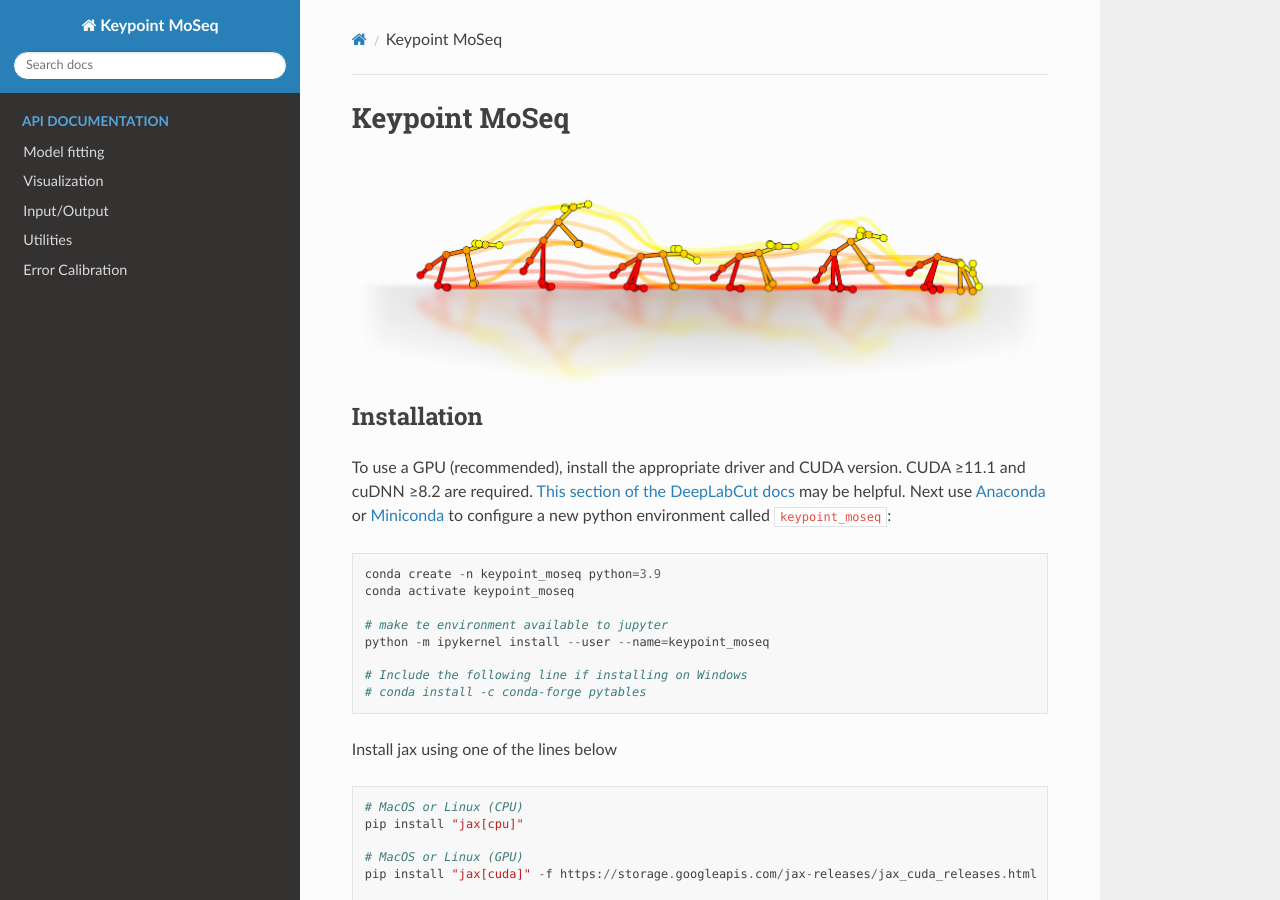
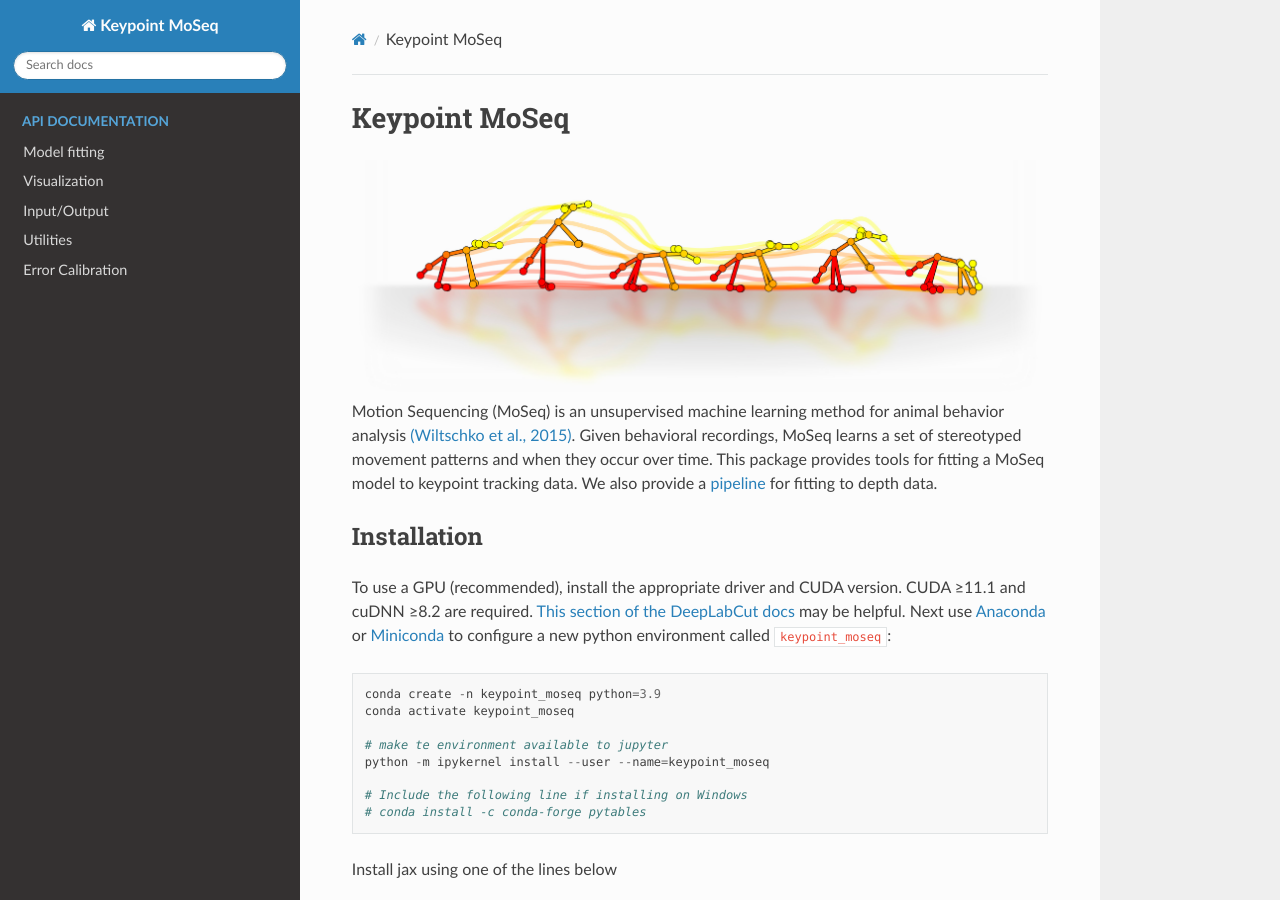
Before and after one commit to dattalab/keypoint-moseq, a Sphinx documentation site: the page built from docs/source/index.rst, in a window 1280 px wide and 900 px high. Built offline with Sphinx 7.4.7 and the Read the Docs theme 2.0.0, drawn with Linux system fonts in a browser that asks for light colours; pages that are not in the unit, such as notebooks, are missing from menus.

Commit message:
updated docs

```diff
--- a/docs/source/index.rst
+++ b/docs/source/index.rst
@@ -3,6 +3,8 @@ Keypoint MoSeq
 
 .. image:: logo.jpg
    :align: center
+
+Motion Sequencing (MoSeq) is an unsupervised machine learning method for animal behavior analysis `(Wiltschko et al., 2015) <http://datta.hms.harvard.edu/wp-content/uploads/2018/01/pub_23.pdf>`_. Given behavioral recordings, MoSeq learns a set of stereotyped movement patterns and when they occur over time. This package provides tools for fitting a MoSeq model to keypoint tracking data. We also provide a `pipeline <https://dattalab.github.io/moseq2-website/index.html#about>`_ for fitting to depth data.
 
 
 Installation
```
